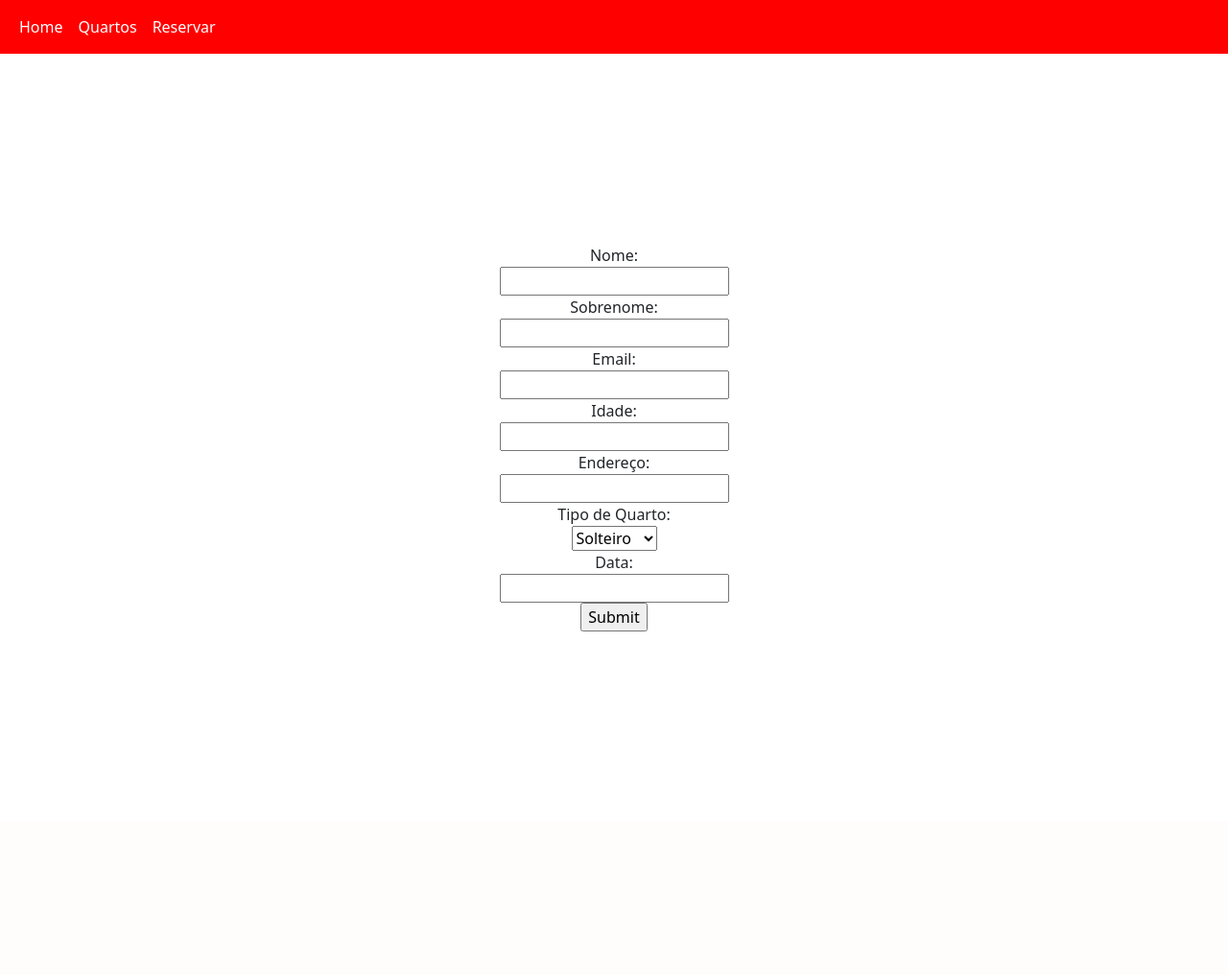
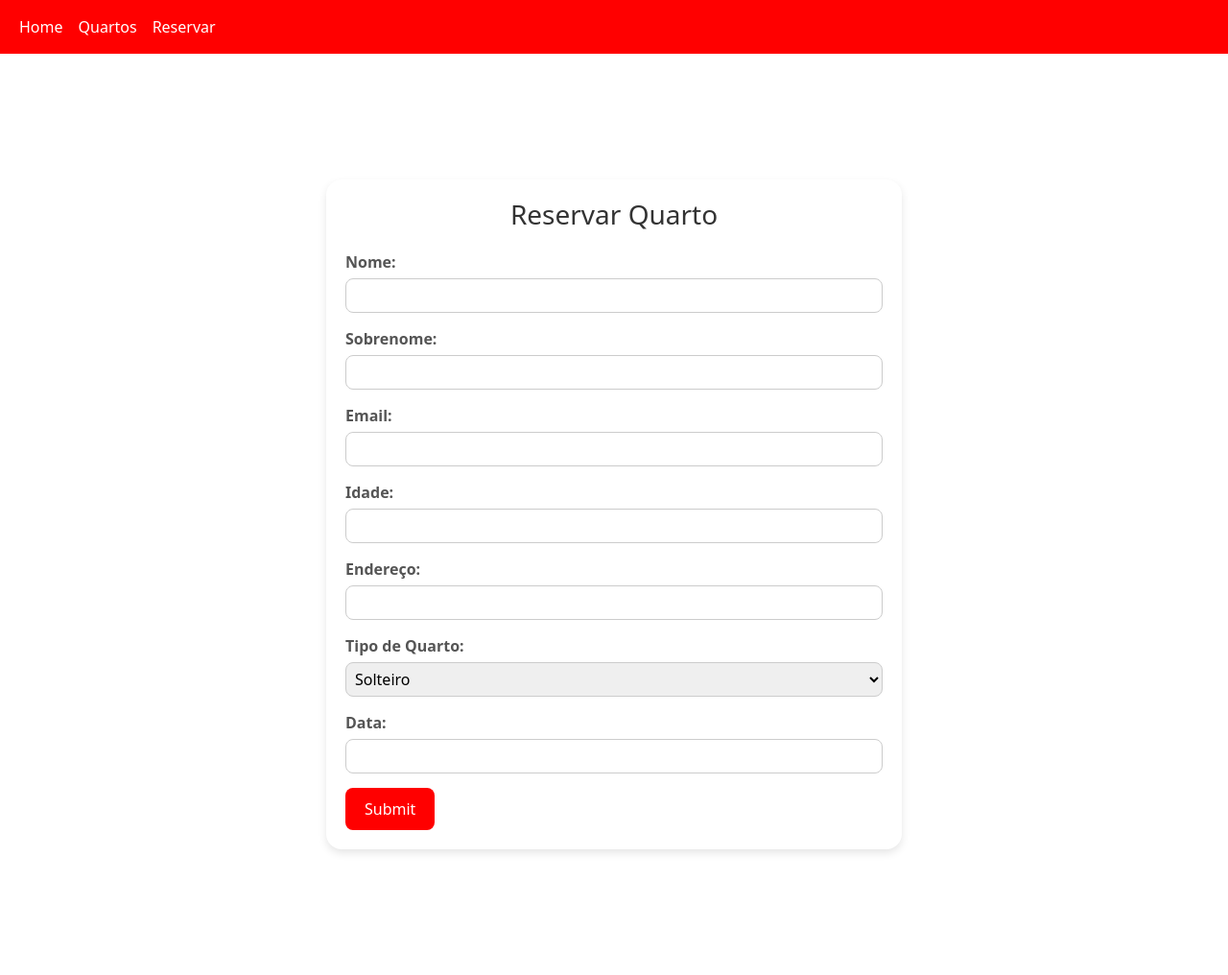
Before and after one commit to TH4YSZ/Hotel-Senai, a Django app: page /reserva in a window 1280 px wide. Shown: the whole page at 96% size. Before the commit the page ends 658 px from the top, so only its background shows below. Run offline with Django 5.2, Linux system fonts and the light colour scheme.

Commit message:
Criação do arquivo styles.css para esrilização e teste do formulário

```diff
--- a/Aula_Teste/hotel/templates/reserva.html
+++ b/Aula_Teste/hotel/templates/reserva.html
@@ -1,16 +1,15 @@
-{% extends 'index.html'%}
+{% extends 'index.html' %}
+{% load static %}
 
 {% block title %}
     RESERVAR QUARTO
 {% endblock %}
 
 {% block body %}
-    <main style="height: 100vh; display: flex; justify-content: center; align-items: center;">
-        <div style="text-align: center;">
-
-                <!-- action é uma rota -->
+    <main style="height: 100vh; display: flex; justify-content: center; align-items: center; margin: 5rem auto;" >
+        <div class="form-container">
+            <h3>Reservar Quarto</h3>
             <form action="reserva" method="post">
-                <!-- segurança para o site -->
                 {% csrf_token %}
                 <div>
                     <label for="id_nome">Nome:</label><br>
@@ -43,7 +42,5 @@
                 <input type="submit" value="Submit">
             </form>
         </div>
-
     </main>
-
 {% endblock %}
--- /dev/null
+++ b/Aula_Teste/static/css/styles.css
@@ -0,0 +1,83 @@
+/* reserva.html */
+
+.form-container {
+    border-radius: 16px;
+    box-shadow: 0 4px 8px rgba(0, 0, 0, 0.1);
+    padding: 20px;
+    background-color: #fff;
+    max-width: 600px;
+    margin: 5px;
+    width: 100%;
+    text-align: left;
+}
+.form-container h3 {
+    margin-bottom: 20px;
+    text-align: center;
+    color: #333;
+}
+.form-container label {
+    font-weight: bold;
+    color: #555;
+}
+.form-container input[type="text"],
+.form-container input[type="email"],
+.form-container input[type="date"],
+.form-container select {
+    width: 100%;
+    padding: 5px;
+    margin-top: 5px;
+    margin-bottom: 15px;
+    border: 1px solid #ccc;
+    border-radius: 8px;
+    box-sizing: border-box;
+}
+.form-container input[type="submit"] {
+    padding: 10px 20px;
+    border: none;
+    border-radius: 8px;
+    background-color: #FF0000;
+    color: #fff;
+    cursor: pointer;
+    font-size: 16px;
+}
+.form-container input[type="submit"]:hover {
+    background-color: #FF0000;
+}
+
+
+/* nav.html */
+
+.navbar {
+    background-color: #FF0000;
+}
+
+.navbar img {
+    width: 100px;
+}
+
+.navbar .nav-link {
+    color: #fff !important;
+}
+
+.navbar .nav-link:hover,
+.navbar .nav-link:focus {
+    color: #ddd !important; /* Alterne esta cor conforme necessário para o efeito de foco e hover */
+}
+
+/* homepage.html */
+.main-content {
+    height: 100vh;
+    display: flex;
+    justify-content: center;
+    align-items: center;
+    text-align: center;
+}
+
+/* Card */
+.card-container {
+    margin-top: 5rem;
+}
+
+.card {
+    width: 18rem;
+}
--- a/Aula_Teste/templates/index.html
+++ b/Aula_Teste/templates/index.html
@@ -1,8 +1,10 @@
+{% load static %}
 <!DOCTYPE html>
-<html lang="en">
+<html lang="pt-br">
 <head>
     <meta charset="UTF-8">
     <meta name="viewport" content="width=device-width, initial-scale=1.0">
+    <link rel="stylesheet" href="{% static 'css/styles.css' %}">
     <title>
         {% block title %}
         {% endblock %}
@@ -14,13 +16,12 @@
 <body>
     {% include 'nav.html' %}
 
-
     {% block body %}
     {% endblock %}
 
     {% include 'footer.html' %}
     <script src="https://cdn.jsdelivr.net/npm/bootstrap@5.3.3/dist/js/bootstrap.bundle.min.js" integrity="sha384-YvpcrYf0tY3lHB60NNkmXc5s9fDVZLESaAA55NDzOxhy9GkcIdslK1eN7N6jIeHz" crossorigin="anonymous"></script>
     <script src="https://cdn.jsdelivr.net/npm/@popperjs/core@2.11.8/dist/umd/popper.min.js" integrity="sha384-I7E8VVD/ismYTF4hNIPjVp/Zjvgyol6VFvRkX/vR+Vc4jQkC+hVqc2pM8ODewa9r" crossorigin="anonymous"></script>
-<script src="https://cdn.jsdelivr.net/npm/bootstrap@5.3.3/dist/js/bootstrap.min.js" integrity="sha384-0pUGZvbkm6XF6gxjEnlmuGrJXVbNuzT9qBBavbLwCsOGabYfZo0T0to5eqruptLy" crossorigin="anonymous"></script>
+    <script src="https://cdn.jsdelivr.net/npm/bootstrap@5.3.3/dist/js/bootstrap.min.js" integrity="sha384-0pUGZvbkm6XF6gxjEnlmuGrJXVbNuzT9qBBavbLwCsOGabYfZo0T0to5eqruptLy" crossorigin="anonymous"></script>
 </body>
 </html>
--- a/Aula_Teste/templates/nav.html
+++ b/Aula_Teste/templates/nav.html
@@ -1,18 +1,18 @@
-<nav class="navbar navbar-expand-lg" style="background-color: #FF0000 ;">
+<nav class="navbar navbar-expand-lg">
   <div class="container-fluid">
-      {% for item in dados_hotel %}
-          <img style="width: 100px;" src="{{item.logo.url}}" alt="Logo">
-      {% endfor %}
+    {% for item in dados_hotel %}
+      <img src="{{ item.logo.url }}" alt="Logo">
+    {% endfor %}
     <div class="collapse navbar-collapse" id="navbarNav">
       <ul class="navbar-nav">
         <li class="nav-item">
-          <a style="color: #fff;" class="nav-link active" aria-current="page" href="/">Home</a>
+          <a class="nav-link active" aria-current="page" href="/">Home</a>
         </li>
         <li class="nav-item">
-          <a style="color: #fff;" class="nav-link" href="quartos">Quartos</a>
+          <a class="nav-link" href="quartos">Quartos</a>
         </li>
         <li class="nav-item">
-          <a style="color: #fff;" class="nav-link" href="reserva">Reservar</a>
+          <a class="nav-link" href="reserva">Reservar</a>
         </li>
       </ul>
     </div>
```
Also changed, not shown: Aula_Teste/hotel/templates/homepage.html (+3 -4 lines), Aula_Teste/hotel/templates/quartos.html (+9 -10 lines), Aula_Teste/db.sqlite3, Aula_Teste/media/Foto_Quarto/quarto_casal.jpeg (added), Aula_Teste/media/Foto_Quarto/quarto_comfort.jpeg (added), Aula_Teste/media/Foto_Quarto/quarto_luxo.jpeg (added).
